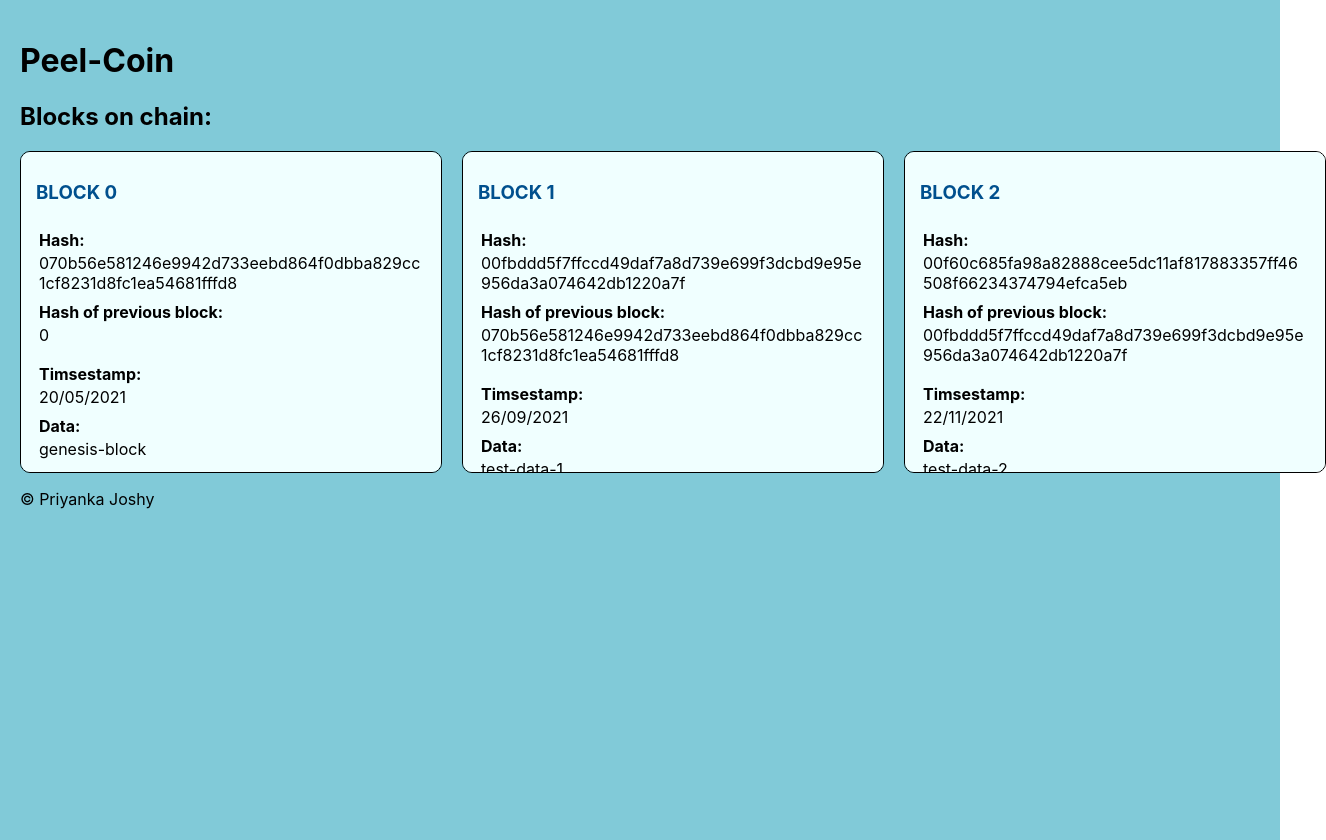
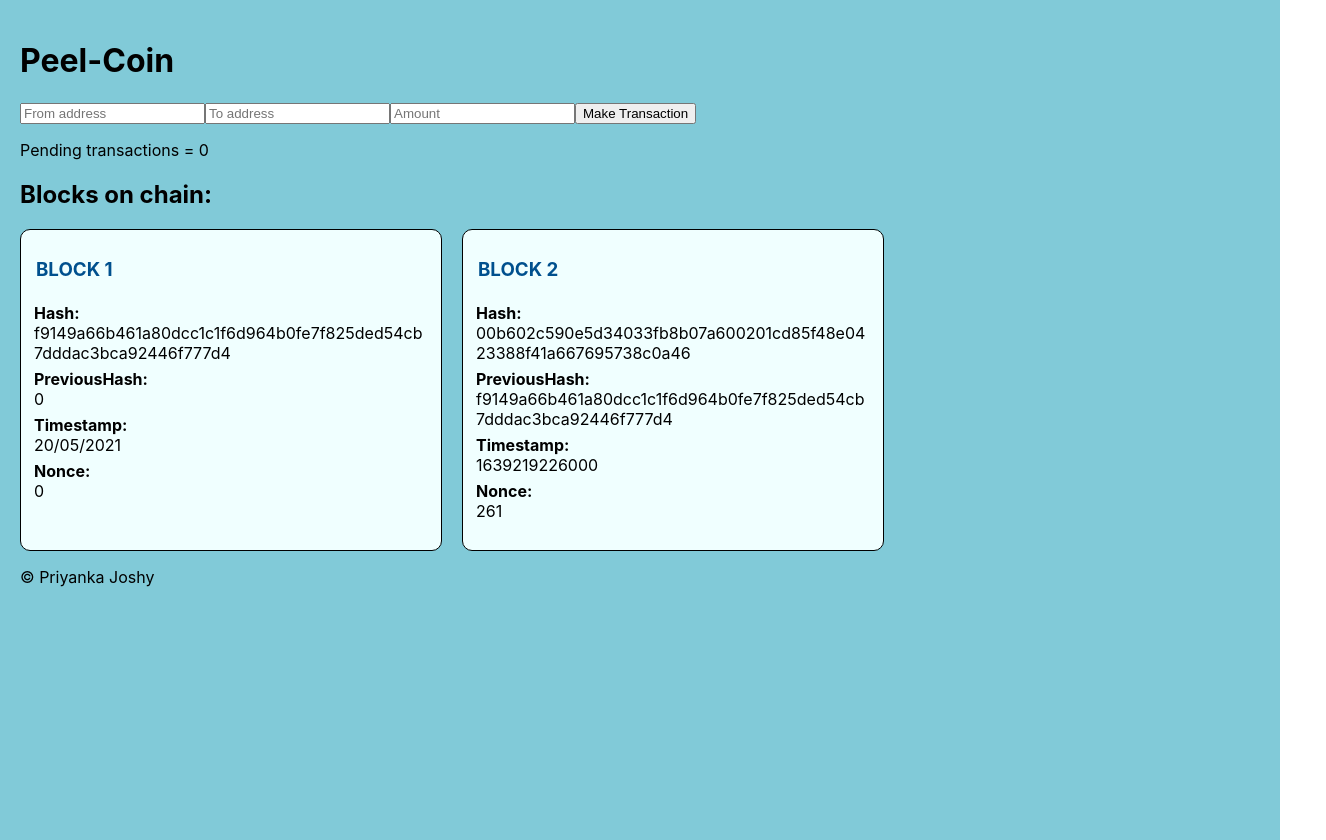
Before and after one commit to curiouspeel/peel-coin, a React (Create React App) app: page / in a window 1280 px wide. Shown: the whole page, 1326 px wide, since content can reach past the window. Built offline with nearby package versions, Linux system fonts and the light colour scheme.

Commit message:
Accessing transactions from AppHeader in App; Error in childToParent -- runs only on first onClick instead of every onClick

```diff
--- a/src/App.js
+++ b/src/App.js
@@ -1,51 +1,77 @@
+import React, {useState} from 'react';
 import './App.css';
-import BlockCard from './BlockCard';
-import { myBlock } from './blockchain-script';
+import BlockCard from './components/BlockCard';
 import { myBlockChain } from './blockchain-script';
+import { Transaction } from './blockchain-script';
+import AppHeader from './components/AppHeader';
+import AppFooter from './components/AppFooter';
 
 function App(props) {
 
-  // create blockchain
   let priCoin = new myBlockChain();
 
-  // create blocks
-  priCoin.addBlock(new myBlock(1, "26/09/2021", "test-data-1"));
-  priCoin.addBlock(new myBlock(2, "22/11/2021", "test-data-2"));
-  // priCoin.addBlock(new myBlock(3, "13/12/2021", "test-data-3"));
+  const [data, setData] = useState('');
 
-  console.log(priCoin);
+  let txList = [];
 
-  console.log(props);
-  const author = props.author;
+  const childToParent = (childData) =>{
+    setData(childData);
+    // console.log(data);
+    txList.push(data);
+  }
+
+  // let flag=0;
+  // if(data !==''){
+  //   console.log("data updated");
+  //   console.log(data);
+  //   let from= data.fromAddress;
+  //   let to = data.toAddress;
+  //   let amt = data.amount;
+  //   console.log(from +" "+to+" "+amt);
+  //   flag=1;
+  // }
+
+
+  // if(flag === 1){
+  //   priCoin.addTransaction(new Transaction(data.fromAddress, data.toAddress, data.amount));
+  //   priCoin.minePendingTransactions('address2');
+  // }
+
+  // console.log("Mining pending transactions... ");
+
+  priCoin.addTransaction(new Transaction('address1', 'address2', 56));
+  console.log("Mining pending transactions... ");
+  priCoin.minePendingTransactions('address2');
+
+
+  // console.log(priCoin);
+
   return (
     <div className="App">
-      <header className="App-header">
-        <h1>Peel-Coin</h1>
-      </header>
+      <AppHeader childToParent={childToParent}/>
 
       <div className="App-content">
         <h2>Blocks on chain: </h2>
         <div className="card-container">
-        {priCoin.chain.map(block =>(
-            <div>
+            {priCoin.chain.map((block,index) =>(
+                <div key={index}>
                   <BlockCard
-                index = {block.index}
+                    index = {index+1}
                     timestamp = {block.timestamp}
-                data = {block.data}
+                    data = {0}
                     hash = {block.hash}
                     previousHash = {block.previousHash}
+                    nonce= {block.nonce}
                   />
                 </div>
               ))}
-
         </div>
 
-
+        {/* <p>{data.fromAddress} {data.toAddress} {data.amount}</p> */}
+        {/* {txList.length} */}
       </div>
 
-      <footer className="App-footer">
-        <p>&copy; {author}</p>
-      </footer>
+      <AppFooter author={props.author}/>
     </div>
   );
 }
--- a/src/BlockCard.js
+++ /dev/null
@@ -1,40 +0,0 @@
-import './BlockCard.css';
-import React from 'react';
-// import { myBlock } from './blockchain-script';
-
-function BlockCard(props){
-
-    // let block = new myBlock();
-
-    return(
-        <div className="card">
-            <h3 className="card-title">
-                BLOCK {props.index}
-            </h3>
-
-            <div className="card-info">
-                <ul>
-                    <li><strong>Hash:</strong>
-                        <li>{props.hash}</li>
-                    </li>
-                    <li><strong>Hash of previous block:</strong>
-                        <li>{props.previousHash}</li>
-                    </li>
-                </ul>
-            </div>
-
-            <div className="card-info">
-                <ul>
-                    <li><strong>Timsestamp: </strong>
-                        <li>{props.timestamp}</li>
-                    </li>
-                    <li><strong>Data:</strong>
-                        <li>{props.data}</li>
-                    </li>
-                </ul>
-            </div>
-        </div>
-    );
-}
-
-export default BlockCard;
--- a/src/blockchain-script.js
+++ b/src/blockchain-script.js
@@ -1,17 +1,24 @@
 const SHA256 = require('crypto-js/sha256');
 
+class Transaction{
+    constructor(fromAddress, toAddress, amount){
+        this.fromAddress = fromAddress;
+        this.toAddress = toAddress;
+        this.amount = amount;
+    }
+}
+
 class Block{
-    constructor(index, timestamp, data, previousHash =''){
-        this.index = index;
+    constructor(timestamp, transactions, previousHash =''){
         this.timestamp = timestamp;
-        this.data = data;
+        this.transactions = transactions;
         this.previousHash = previousHash;
         this.hash = this.calculateHash();
         this.nonce = 0;
     }
 
     calculateHash(){
-       return SHA256(this.index + this.previousHash + this.timestamp + JSON.stringify(this.data) + this.nonce).toString();
+       return SHA256(this.previousHash + this.timestamp + JSON.stringify(this.transactions) + this.nonce).toString();
     }
 
     mineBlock(difficulty){
@@ -27,23 +34,40 @@ class Blockchain{
     constructor(){
         this.chain = [this.createGenesisBlock()];
         this.difficulty = 2;
+        this.pendingTransactions = [];
+        this.miningReward = 100;
     }
 
     createGenesisBlock(){
-        return new Block(0, "20/05/2021", "genesis-block", "0");
+        return new Block("20/05/2021", "genesis-block", "0");
     }
 
     getLatestBlock(){
         return this.chain[this.chain.length-1];
     }
 
-    addBlock(newBlock){
-        // set previousHash and calculate current hash
-        newBlock.previousHash = this.getLatestBlock().hash;
-        newBlock.mineBlock(this.difficulty);
-        // newBlock.hash = newBlock.calculateHash();
-        this.chain.push(newBlock);
+    minePendingTransactions(miningRewardAddress){
+        const rewardTx = new Transaction(null, miningRewardAddress, this.miningReward);
+        this.pendingTransactions.push(rewardTx);
+
+        let block = new Block(Date.now(), this.pendingTransactions, this.getLatestBlock().hash);
+        block.mineBlock(this.difficulty);
+
+        console.log("Block "+this.chain.length+ " successfully mined !");
+        this.chain.push(block);
+
+        this.pendingTransactions = [];
     }
+
+    addTransaction(transaction){
+        if(!transaction.fromAddress || !transaction.toAddress){
+            // throw new Error("Transaction must have from and to address");
+            alert("Transaction must have from and to address");
+        }
+        this.pendingTransactions.push(transaction);
+        console.log("Trasaction pending");
+    }
+
 
     isChainValid(){
         // loop through block to check- hash (by recalculating) and previousHash match
@@ -64,5 +88,8 @@ class Blockchain{
 
 
 
-export { Block as myBlock,
-    Blockchain as myBlockChain};
+export {
+    Block as myBlock,
+    Blockchain as myBlockChain,
+    Transaction
+};
--- /dev/null
+++ b/src/components/AppFooter.js
@@ -0,0 +1,12 @@
+import '../App.css'
+import React from 'react';
+
+function AppFooter(props) {
+    return (
+        <footer className="App-footer">
+            <p>&copy; {props.author}</p>
+        </footer>
+    );
+}
+
+export default AppFooter;
--- /dev/null
+++ b/src/components/AppHeader.js
@@ -0,0 +1,63 @@
+import '../App.css'
+import React, {useState} from 'react';
+
+function AppHeader({childToParent}) {
+
+    const [count, setCount] = useState(0);
+    const [txInfo, setTxInfo] = useState({fromAddress:"", toAddress:"", amount:""});
+    const [transactionList, setTransactionList] = useState([]);
+
+    function handleChange(event){
+        const {name, value} = event.target;
+        setTxInfo((prevState) => ({...prevState, [name]:value}));
+    }
+    function handleSubmit(event){
+        event.preventDefault();
+        setTransactionList((prevTransaction) => [...prevTransaction, txInfo]);
+        setCount(count+1);
+        childToParent(txInfo);
+    };
+
+    const transactions = transactionList.map((tx, index) =>
+    (<p key={index}>
+        {tx.fromAddress} {tx.toAddress} {tx.amount}
+    </p>));
+
+    return (
+        <div>
+            <header className="App-header">
+                <h1>Peel-Coin</h1>
+            </header>
+
+
+            <form onSubmit={handleSubmit}>
+                <input
+                    placeholder="From address"
+                    name="fromAddress"
+                    value={txInfo.fromAddress}
+                    onChange={handleChange}
+                    required
+                />
+                <input
+                    placeholder="To address"
+                    name="toAddress"
+                    value={txInfo.toAddress}
+                    onChange={handleChange}
+                    required
+                />
+                <input
+                    placeholder="Amount"
+                    name="amount"
+                    value={txInfo.amount}
+                    onChange={handleChange}
+                    required
+                />
+                <input type="submit" value="Make Transaction" onClick={() =>{childToParent(txInfo); console.log("clicked")}}/>
+            </form>
+            {transactions}
+            <p>Pending transactions = {count}</p>
+        </div>
+    );
+}
+
+export default AppHeader;
--- /dev/null
+++ b/src/components/BlockCard.js
@@ -0,0 +1,67 @@
+import '../BlockCard.css';
+import React from 'react';
+// import { myBlock } from './blockchain-script';
+
+function BlockCard(props){
+
+    // let block = new myBlock();
+
+    let blockData = {
+        Hash: props.hash,
+        PreviousHash: props.previousHash,
+        Timestamp: props.timestamp,
+        Nonce: props.nonce
+    };
+
+    let keys = Object.keys(blockData);
+    let values = Object.values(blockData);
+
+    let blockInfo = values.map((value,index) =>
+        <li key={keys[index]}>
+            <strong>{keys[index]}:</strong>
+            <br/>
+            {value}
+        </li>
+    );
+
+
+    // console.log(blockInfo);
+
+    return(
+        <div className="card">
+            <h3 className="card-title">
+                BLOCK {props.index}
+            </h3>
+
+            <ul>{blockInfo}</ul>
+
+            {/* <div className="card-info">
+                <ul>
+                    <li><strong>Hash:</strong>
+                        <br/>
+                        {props.hash}
+                    </li>
+                    <li><strong>Hash of previous block:</strong>
+                        <br/>
+                        {props.previousHash}
+                    </li>
+                </ul>
+            </div>
+
+            <div className="card-info">
+                <ul>
+                    <li><strong>Timsestamp: </strong>
+                        <br/>
+                        {props.timestamp}
+                    </li>
+                    <li><strong>Nonce:</strong>
+                        <br/>
+                        {props.nonce}
+                    </li>
+                </ul>
+            </div> */}
+        </div>
+    );
+}
+
+export default BlockCard;
```
Also changed, not shown: src/App.css (+1 -8 lines). Lines whose indentation alone changed are shown as unchanged.
